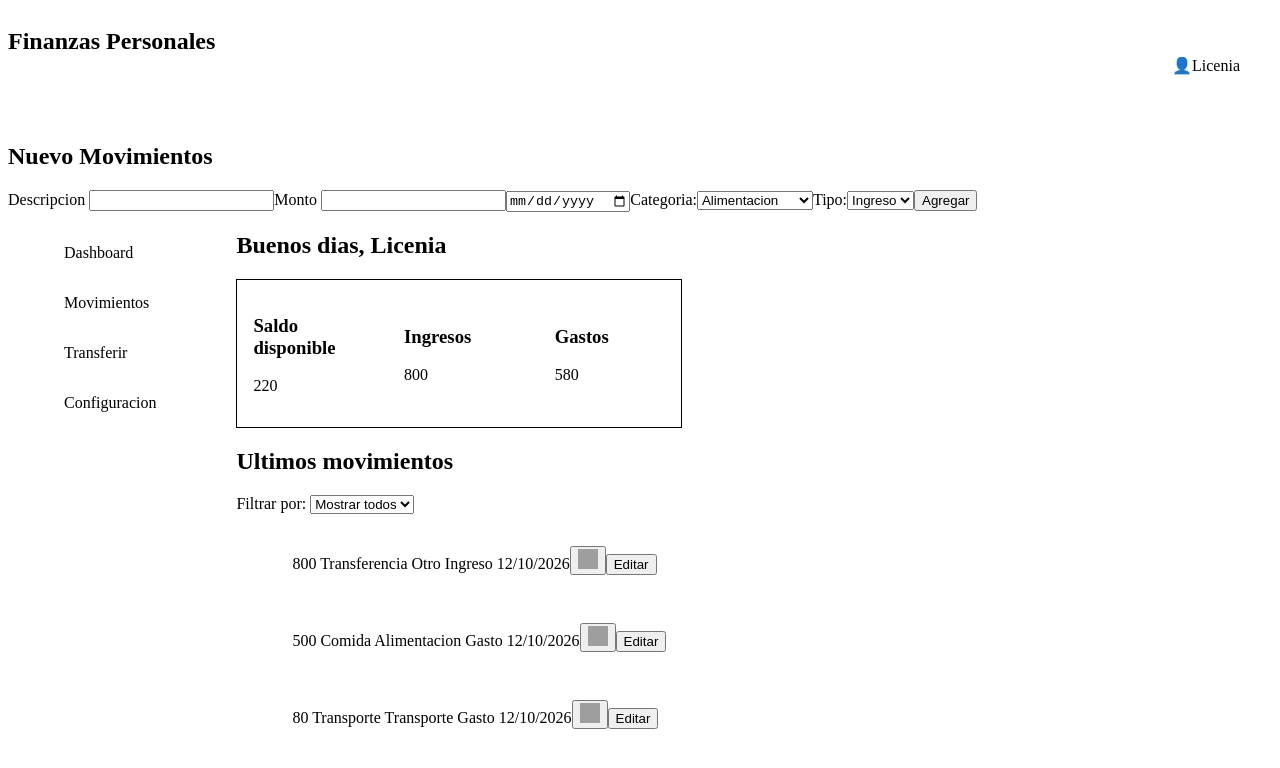
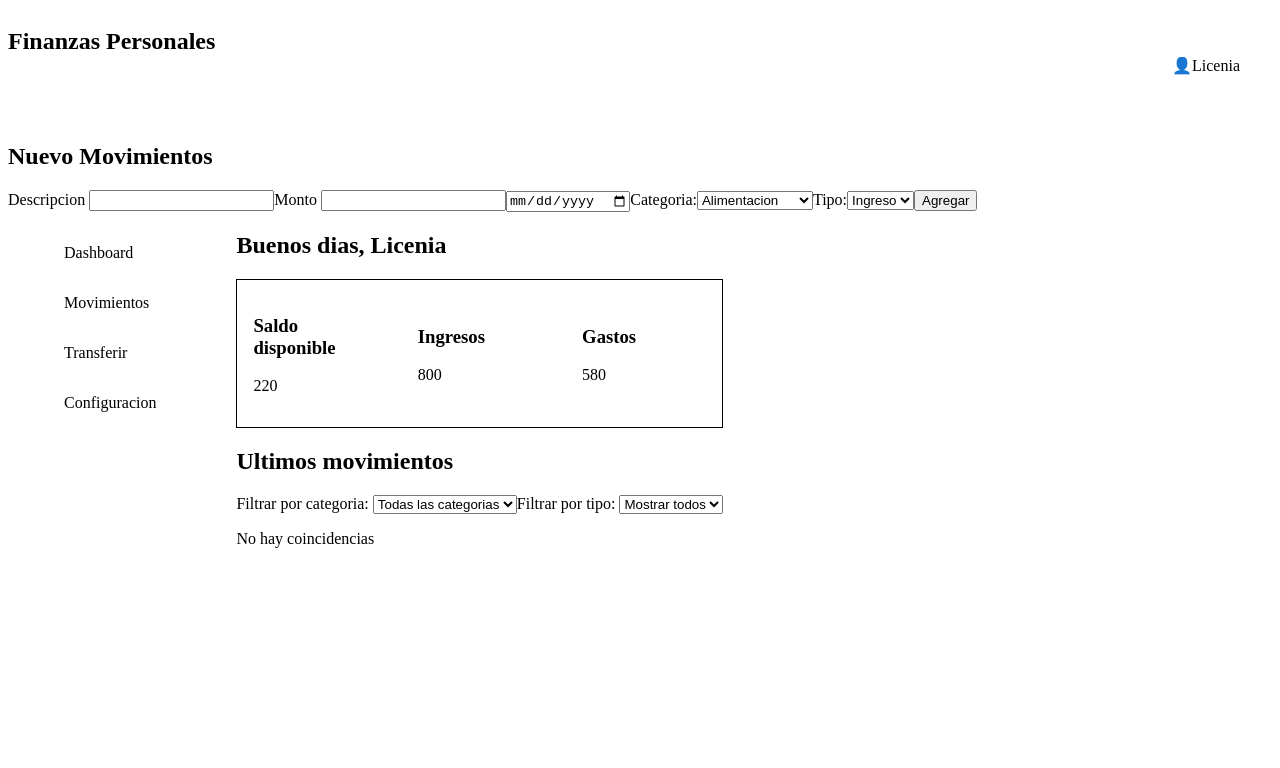
Before and after one commit to Licenia/dashboard-financiero, a React (Vite) app: page / in a window 1280 px wide. Shown: the top 768 px of the page. Built offline with nearby package versions, Linux system fonts and the light colour scheme; grey boxes are pictures that could not be loaded.

Commit message:
feat(movimientos): añade filtro por categoria

```diff
--- a/src/App.tsx
+++ b/src/App.tsx
@@ -64,18 +64,21 @@ function App() {
     setMovimientos(editMov);
   };
 
+  const [filtroCategoria, setFiltroCategoria] = useState("todos")
   const [filtro, setFiltro] = useState("todos")
+
+  const listaCategorias = Array.from(
+    new Set(
+      movimientos.map((mov)=> mov.categoria)
+    )
+  )
+
+
   // Funcion para filtrar por tipo de gasto
-  const listaFiltrada = filtrarTipo(filtro)
-  function filtrarTipo(tipo) {
-
-    if (tipo === "Gasto") {
-   return movimientos.filter((mov) => mov.tipo === "Gasto")
-    } else if (tipo === "Ingreso") {
-     return movimientos.filter((mov) => mov.tipo === "Ingreso")
-    } else {
-      return movimientos
-    }
+  const listaFiltrada = filtrarTipo(filtro, filtroCategoria)
+  function filtrarTipo(tipo, categoria) {
+  return movimientos.filter((mov) => (tipo === "todos" || mov.tipo === tipo)
+    && (categoria === "todas" || mov.categoria === categoria))
   }
 
 
@@ -108,13 +111,25 @@ function App() {
           />
 
           <h2> Ultimos movimientos</h2>
-          <label>Filtrar por: </label>
+          <label>Filtrar por categoria: </label>
+          <select value={filtroCategoria} onChange={(e) => setFiltroCategoria(e.target.value)}>
+            <option value="todas">Todas las categorias</option>
+            {listaCategorias.map((categoria) => (
+              <option value={categoria}>{categoria}</option>
+            ))
+            }
+            </select>
+          <label>Filtrar por tipo: </label>
           <select id="filtroEtiqueta" value={filtro} onChange={(e)=> setFiltro(e.target.value)}>
             <option value="todos">Mostrar todos</option>
             <option value="Ingreso">Ingreso</option>
             <option value="Gasto">Gasto</option>
           </select>
-          {listaFiltrada.map((movimiento) => (
+          {
+            listaFiltrada.length === 0 ?
+              <p>No hay coincidencias </p>
+              :
+            listaFiltrada.map((movimiento) => (
             <Movimientos
               key={movimiento.id}
               id={movimiento.id}
```
